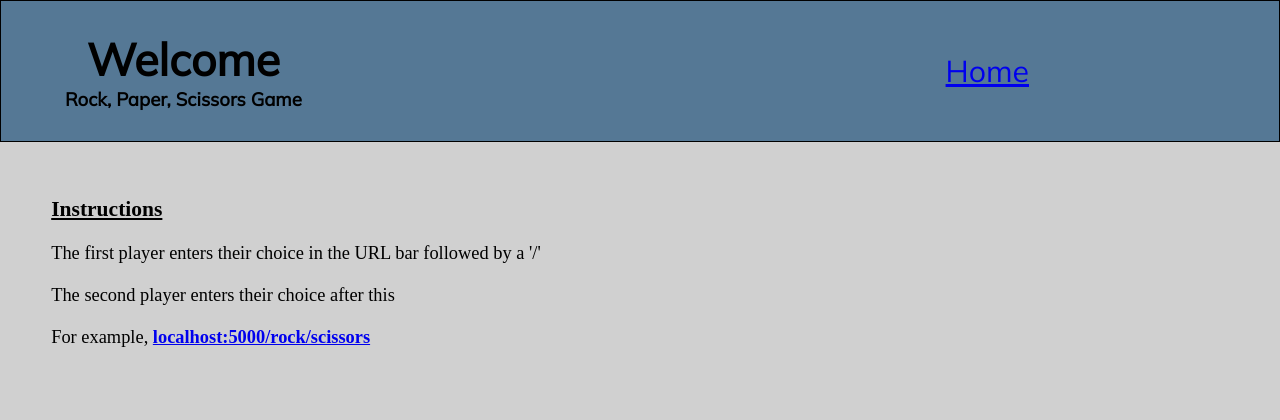
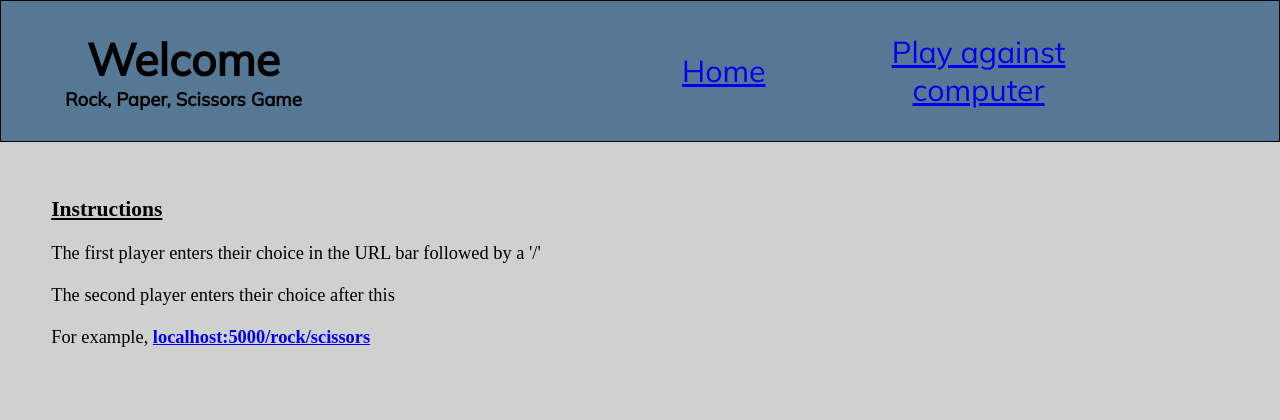
Before and after one commit to AlexanderSeton/flask-rock-paper-scissors, a Flask app: page /welcome in a window 1280 px wide. Shown: the top 420 px of the page. Run offline with Flask 2, Linux system fonts and the light colour scheme.

Commit message:
Further Extension: Added new link to base.html titlebar to access the play against computer webpage.

```diff
--- a/controllers/controller.py
+++ b/controllers/controller.py
@@ -20,3 +20,7 @@ def index(choice1, choice2):
         return render_template("index.html", title="Result", player1_name=player1.name, player1_choice=player1.choice, player2_name=player2.name, player2_choice=player2.choice, winner_name="Draw")
     else:
         return render_template("index.html", title="Result", player1_name=player1.name, player1_choice=player1.choice, player2_name=player2.name, player2_choice=player2.choice, winner_name=winner.name)
+
+@app.route("/play")
+def play_against_computer():
+    return "Play vs computer"
--- a/static/main.css
+++ b/static/main.css
@@ -14,6 +14,18 @@
     background-color: #557895;
 }
 
+#title-list {
+    display: flex;
+    flex-flow: row nowrap;
+    justify-content: space-evenly;
+    /* border: 1px solid black; */
+    width: 80%;
+    height: 90%;
+    text-align: center;
+    align-items: center;
+    align-content: center;
+}
+
 #logo-area {
     flex-flow: column;
     margin-left: 5%;
@@ -24,10 +36,8 @@
     list-style: none;
     /* border: 1px solid black; */
     font-size: 135%;
-}
-
-#home-link {
-    margin-right: 250px;
+    text-align: center;
+    margin-right: 100px;
 }
 
 .body {
--- a/templates/base.html
+++ b/templates/base.html
@@ -11,9 +11,12 @@
             <h5>Rock, Paper, Scissors Game</h5>
             </div>
             <nav>
-                <ul>
+                <ul id="title-list">
                     <li id="list-item-home-link">
                         <a href="/welcome" id="home-link">Home</a>
+                    </li>
+                    <li id="list-item-home-link">
+                        <a href="/play" id="computer-opponent-link">Play against computer</a>
                     </li>
                 </ul>
             </nav>
```
Also changed, not shown: templates/play.html (added).
